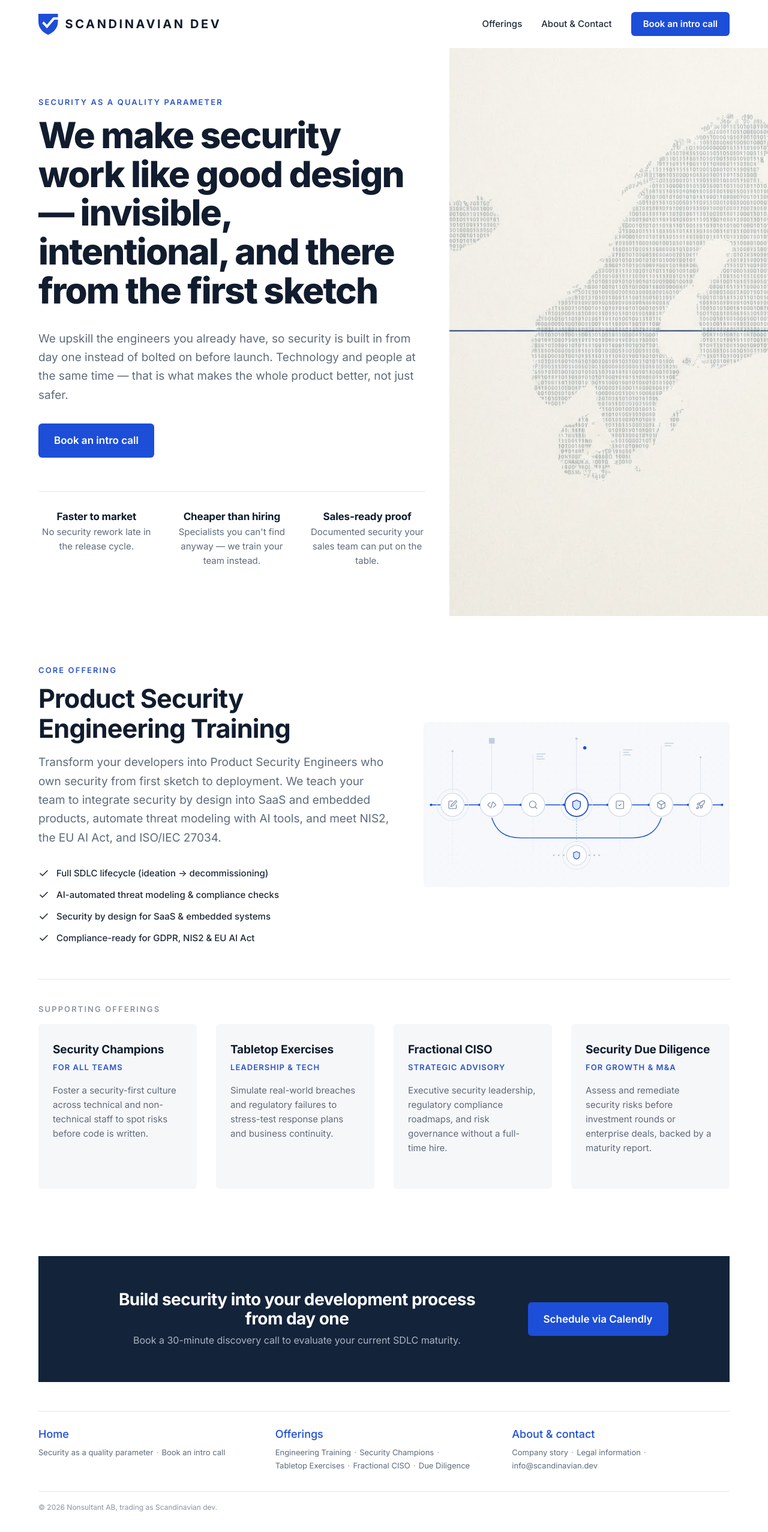
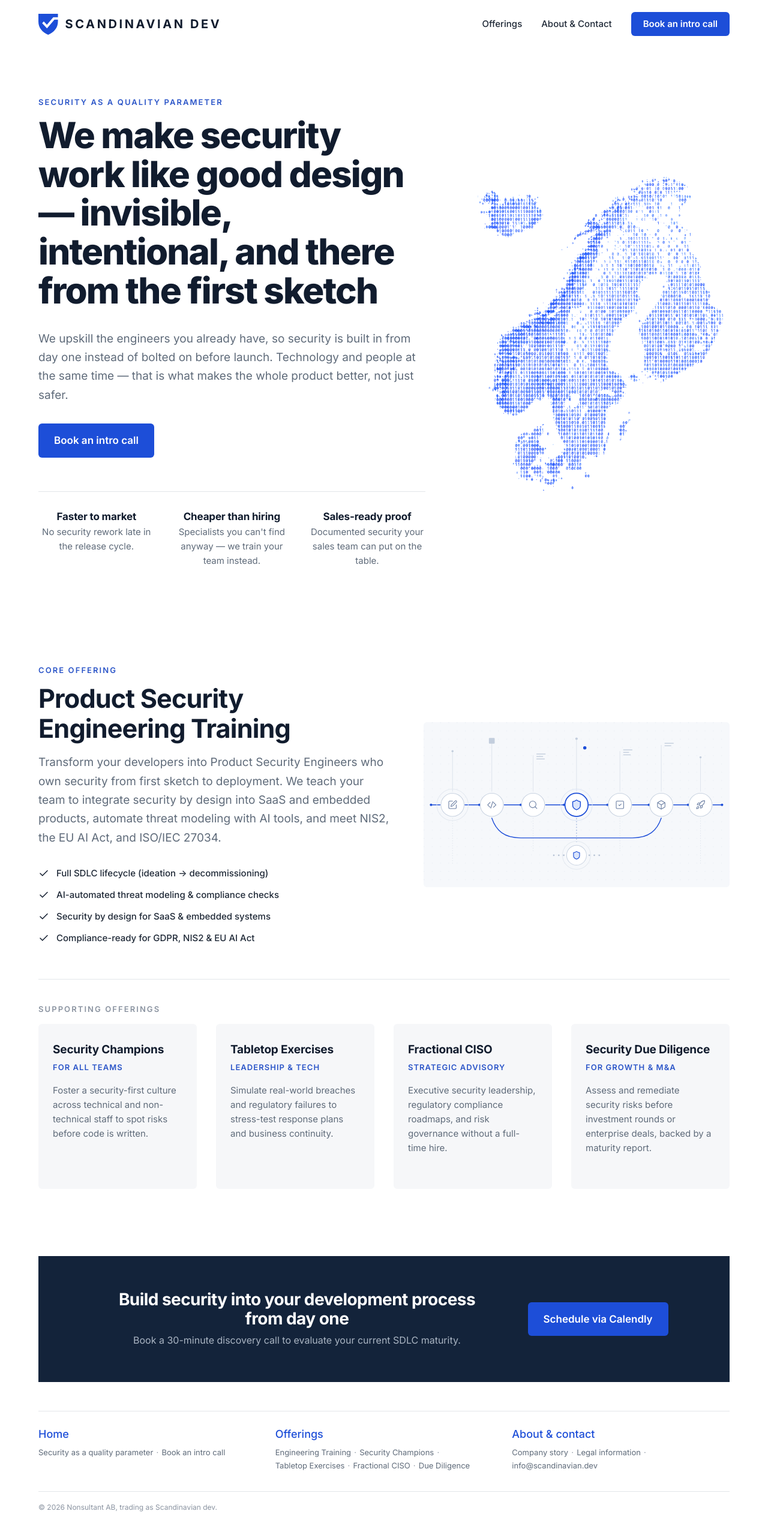
Before and after one commit to skjohansen/scandinaviandev-web, a Jekyll site: the page built from index.html, in a window 1280 px wide. Shown: the whole page at 60% size. Built offline with Jekyll 4.4.1, drawn with Linux system fonts in a browser that asks for light colours.

Commit message:
Use the new blue hero map
- High-resolution blue binary map of Scandinavia in the hero
- Image blends into the white page (no visible panel edge)
- Whole map visible on mobile instead of a crop

```diff
--- a/_includes/css/tokens.css
+++ b/_includes/css/tokens.css
@@ -15,7 +15,7 @@
   --c-on-navy: #A9B4C2;
   --c-surface: #F6F7F9;        /* cards */
   --c-surface-hover: #EEF1F5;
-  --c-paper: #F3F1EC;          /* hero image background */
+  --c-paper: #FFFFFF;          /* hero image background */
   --c-border: #E3E6EA;
   --c-white: #FFFFFF;
 
--- a/index.html
+++ b/index.html
@@ -40,7 +40,7 @@ redirect_from:
 
     <div class="hero__media">
       <img src="{{ '/assets/images/hero-scandinavia.jpg' | relative_url }}"
-           alt="Map of Scandinavia drawn in binary code" width="700" height="980" fetchpriority="high">
+           alt="Map of Scandinavia drawn in binary code" width="1328" height="1760" fetchpriority="high">
     </div>
   </div>
 </section>
```
Also changed, not shown: _includes/css/sections.css (+5 -3 lines), assets/images/hero-scandinavia.jpg.
